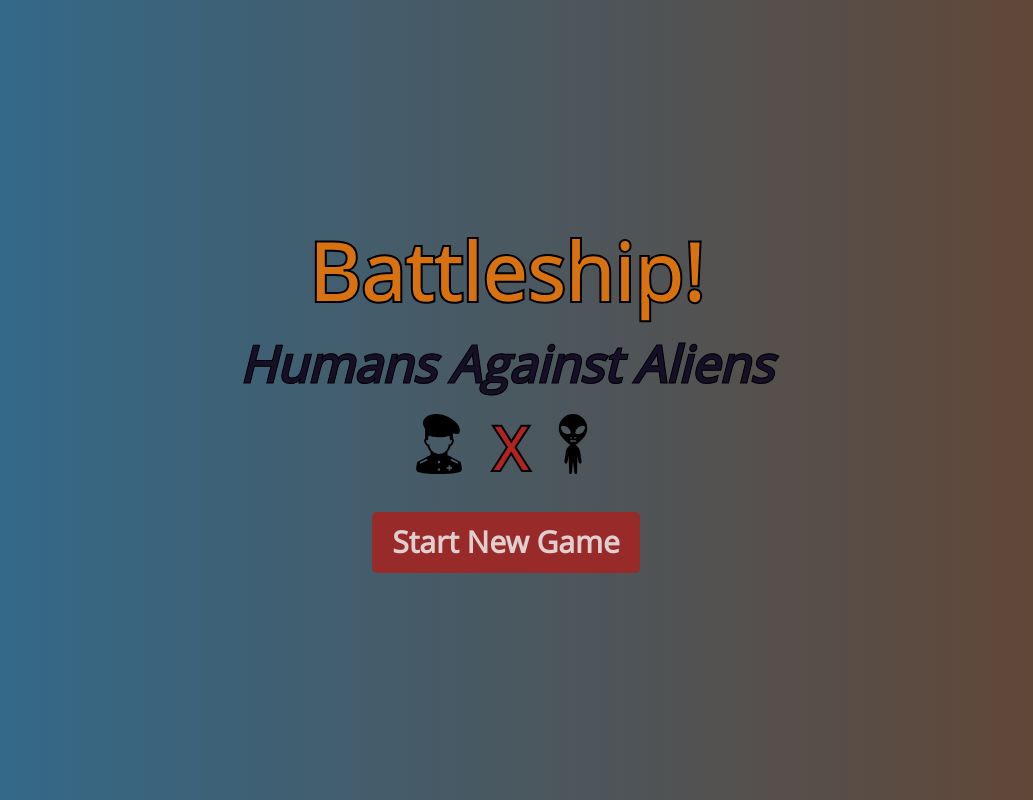
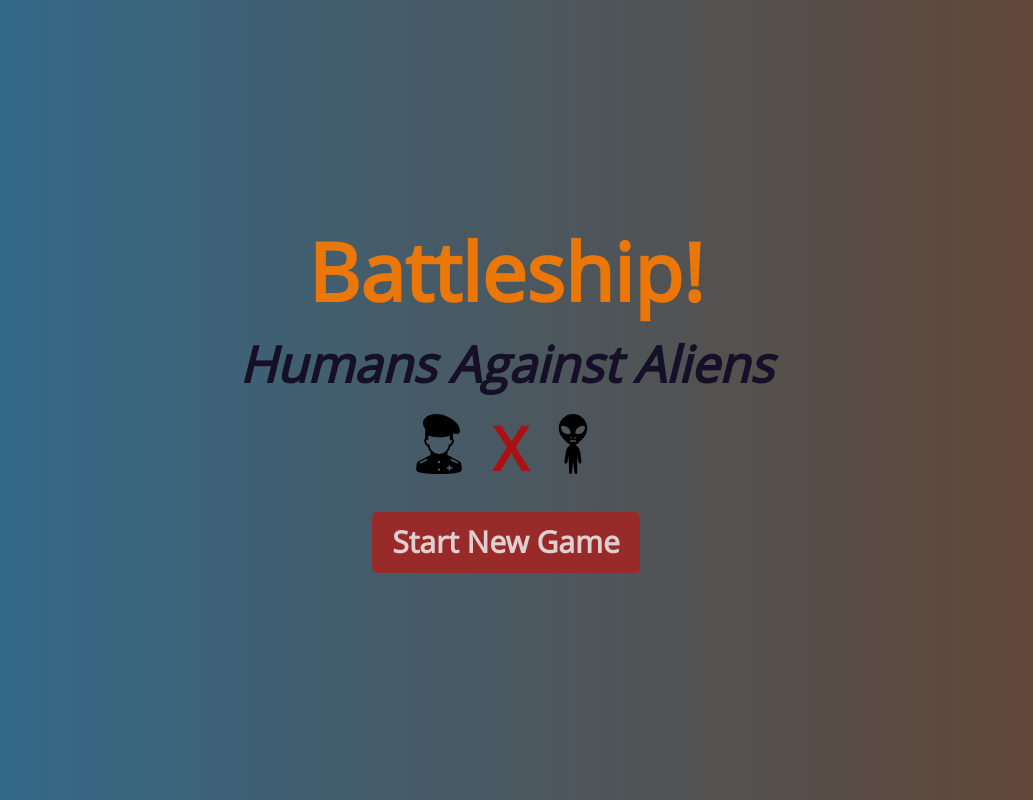
Before and after one commit to nekosoffy/battleship, a website built with webpack: page src/template.html in a window 1280 px wide. Shown: the whole page, without its empty margins (124-1157 px from the left). Built offline with nearby package versions, Linux system fonts and the light colour scheme.

Commit message:
fix: remove text-stroke due to inconsistency

```diff
--- a/src/styles/styles.css
+++ b/src/styles/styles.css
@@ -25,8 +25,7 @@ body {
   text-align: center;
   margin: 0;
   font-size: 8rem;
-  color: rgb(216, 113, 16);
-  -webkit-text-stroke: 2px black;
+  color: rgb(236, 119, 9);
 }
 
 .h2-intro {
@@ -40,8 +39,7 @@ body {
 
 h2 {
   font-size: 4rem;
-  color: rgb(216, 113, 16);
-  -webkit-text-stroke: 1px black;
+  color: rgb(236, 119, 9);
 }
 
 .intro-wrapper > img {
@@ -56,8 +54,7 @@ h2 {
 .intro-wrapper p {
   font-size: 6rem;
   font-weight: bold;
-  color: rgb(180, 35, 35);
-  -webkit-text-stroke: 2px black;
+  color: rgb(172, 17, 17);
   transform: translateX(4px);
 }
 
```
